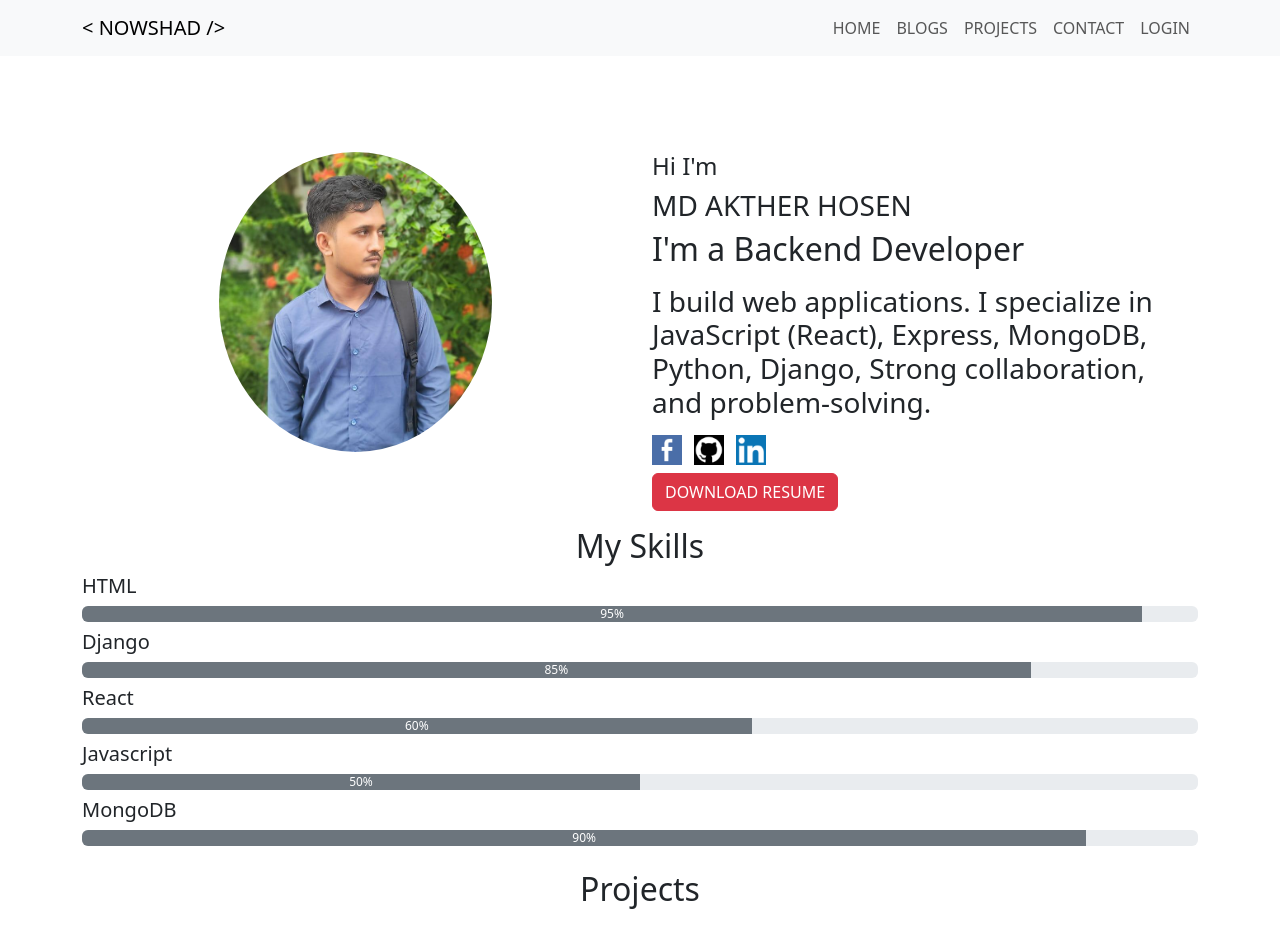
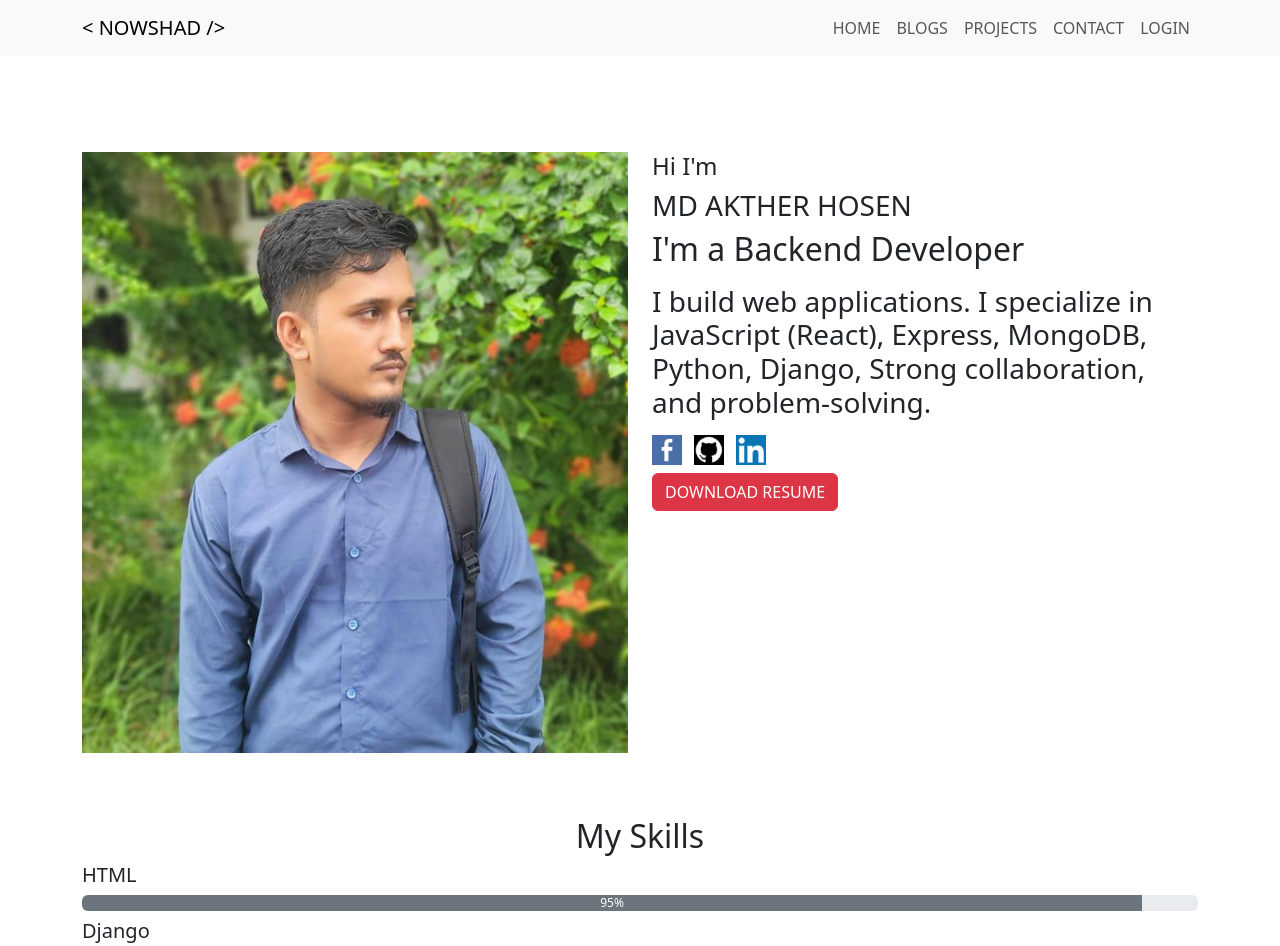
Before and after one commit to AktherHosen/nowshad_portfolio, a Django app: page / in a window 1280 px wide. Shown: the top 946 px of the page. Run offline with Django 4.2, Linux system fonts and the light colour scheme; data comes from the database, SQL or seed files in the repository.

Commit message:
ui updated

```diff
--- a/templates/home.html
+++ b/templates/home.html
@@ -8,7 +8,7 @@
             <img src="{{ user_profile.profile_image.url }}" class="img-fluid" style="height: 300px; border-radius: 50%;"
                 alt="User Profile Image">
             {% else %}
-            <img src="{% static '/images/profile/nowshad.png' %}" style="width: 50%; height: 300px; border-radius: 50%;"
+            <img src="{% static '/images/profile/nowshad.png' %}" class="img-fluid" height: 300px; border-radius: 50%;"
                 alt="User Profile Image">
             {% endif %}
         </div>
```
